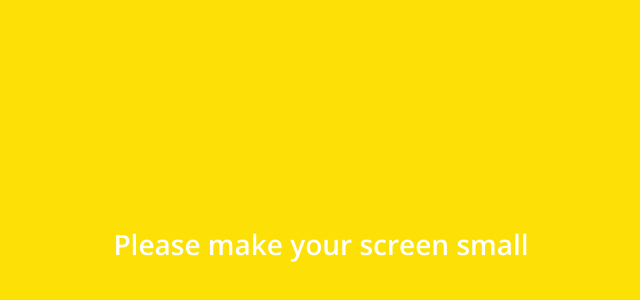
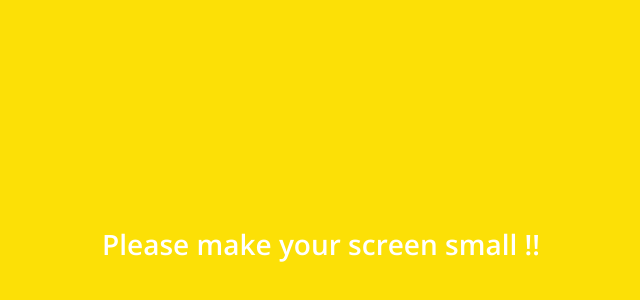
Before and after one commit to eqwas/kakao_clone_2, a plain HTML site: page index.html in a window 1280 px wide. Shown: the part 156-456 px from the top of the page, without its empty margins (339-979 px from the left). Drawn offline with nearby package versions, Linux system fonts and the light colour scheme.

Commit message:
Update index.html

```diff
--- a/index.html
+++ b/index.html
@@ -95,7 +95,7 @@
       </ul>
     </nav>
     <div class="bigScreen">
-      <span class="bigScreen__text">Please make your screen small</span>
+      <span class="bigScreen__text">Please make your screen small !!</span>
     </div>
   </body>
 </html>
```
